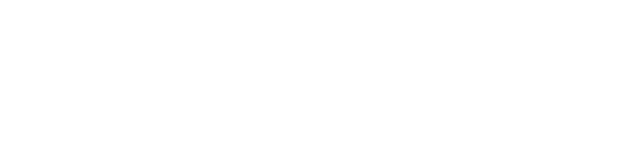
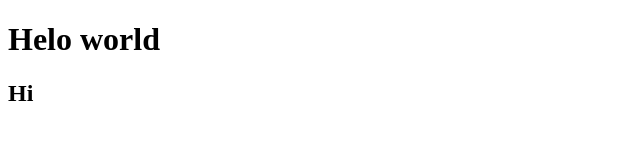
Before and after one commit to Andrew94www/git, a plain HTML site: page index.html in a window 1280 px wide. Shown: the whole page, without its empty margins (0-640 px from the left). Drawn offline with Linux system fonts and the light colour scheme.

Commit message:
git add -p

```diff
--- a/index.html
+++ b/index.html
@@ -8,6 +8,8 @@
     <script src="src/script.js"></script>
 </head>
 <body>
+    <h1>Helo world</h1>
+    <h2>Hi</h2>
 
 </body>
 </html>
```
